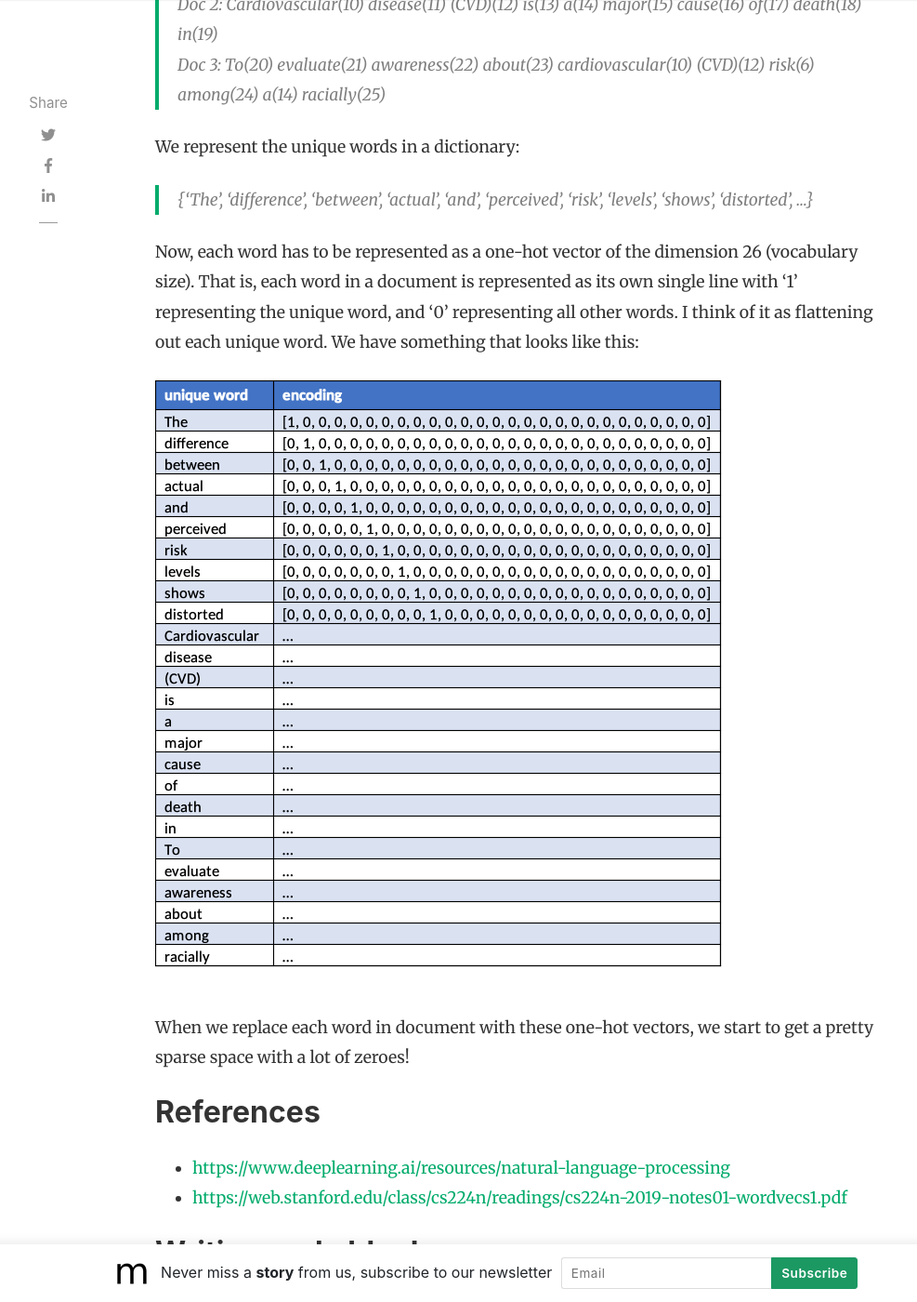
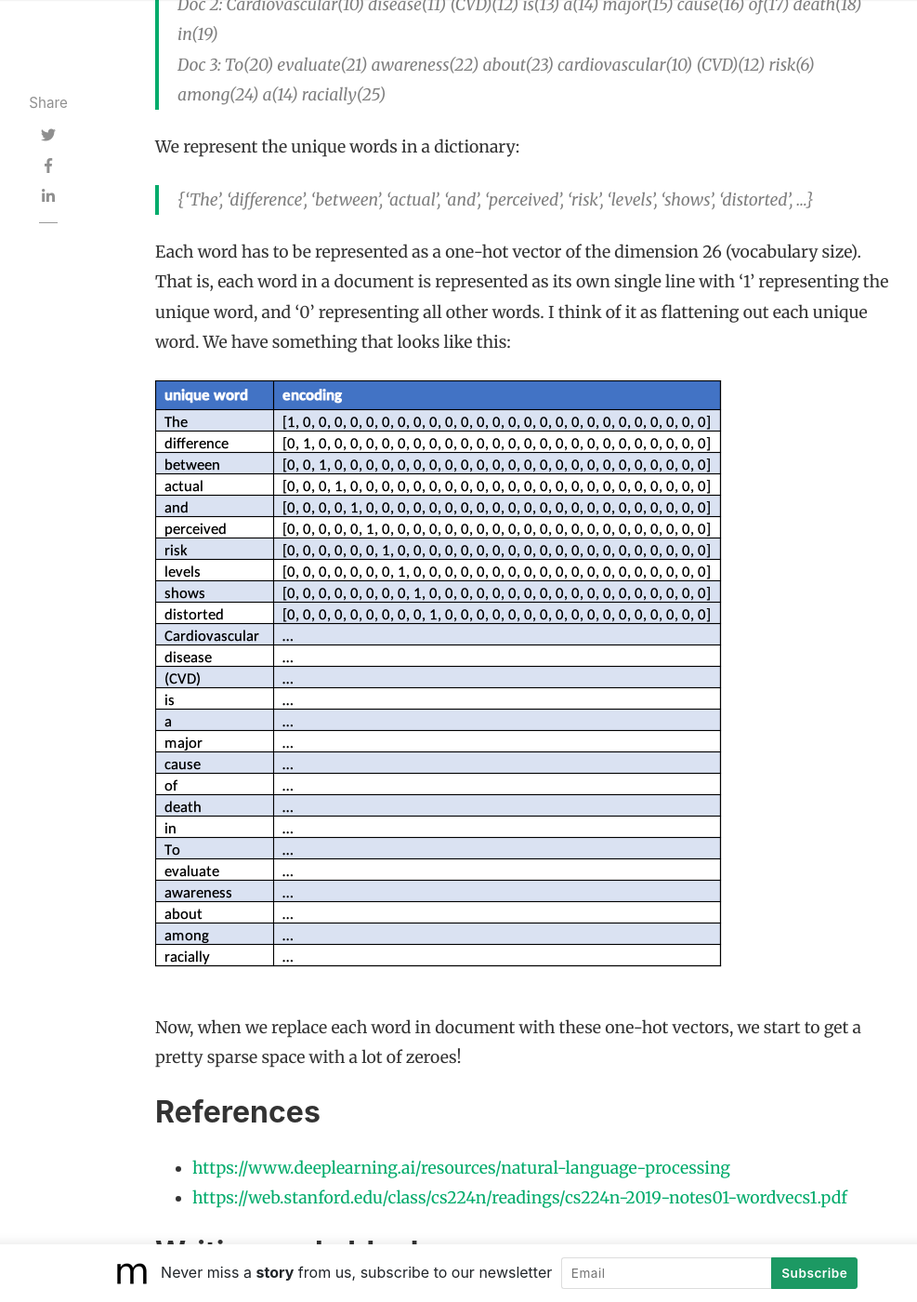
Before and after one commit to slsu0424/slsu0424.github.io, a Jekyll site: the page built from _posts/2023-07-27-test.md, in a window 1280 px wide and 1400 px high, scrolled down 3107 px. Shown: the whole window at 93% size, without its empty margins (118-1105 px from the left). Built offline with Jekyll 4.4.1, drawn with Linux system fonts in a browser that asks for light colours; nearby versions of some CDN libraries; comment, search, counter and statistics services are not loaded.

Commit message:
Update 2023-07-27-test.md

```diff
--- a/_posts/2023-07-27-test.md
+++ b/_posts/2023-07-27-test.md
@@ -45,11 +45,11 @@ We represent the unique words in a dictionary:
 >{‘The’, ‘difference’, ‘between’, ‘actual’, ‘and’, ‘perceived’, ‘risk’, ‘levels’, ‘shows’, ‘distorted’, ...}
 
 
-Now, each word has to be represented as a one-hot vector of the dimension 26 (vocabulary size).  That is, each word in a document is represented as its own single line with '1' representing the unique word, and '0' representing all other words.  I think of it as flattening out each unique word.  We have something that looks like this:
+Each word has to be represented as a one-hot vector of the dimension 26 (vocabulary size).  That is, each word in a document is represented as its own single line with '1' representing the unique word, and '0' representing all other words.  I think of it as flattening out each unique word.  We have something that looks like this:
 
 ![encoding](/assets/images/2023-07-28_encoding.png)
 
-When we replace each word in document with these one-hot vectors, we start to get a pretty sparse space with a lot of zeroes!
+Now, when we replace each word in document with these one-hot vectors, we start to get a pretty sparse space with a lot of zeroes!
 
 
 ## References
```
